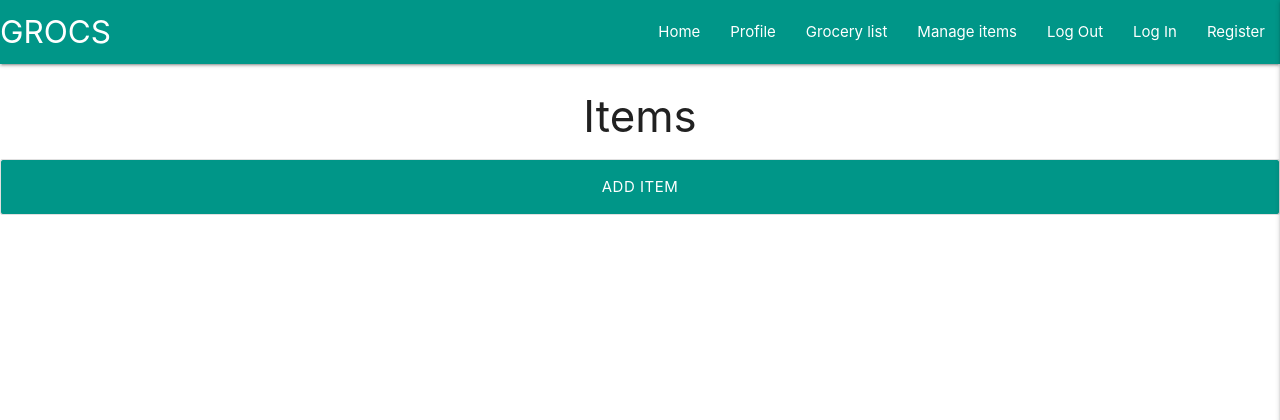
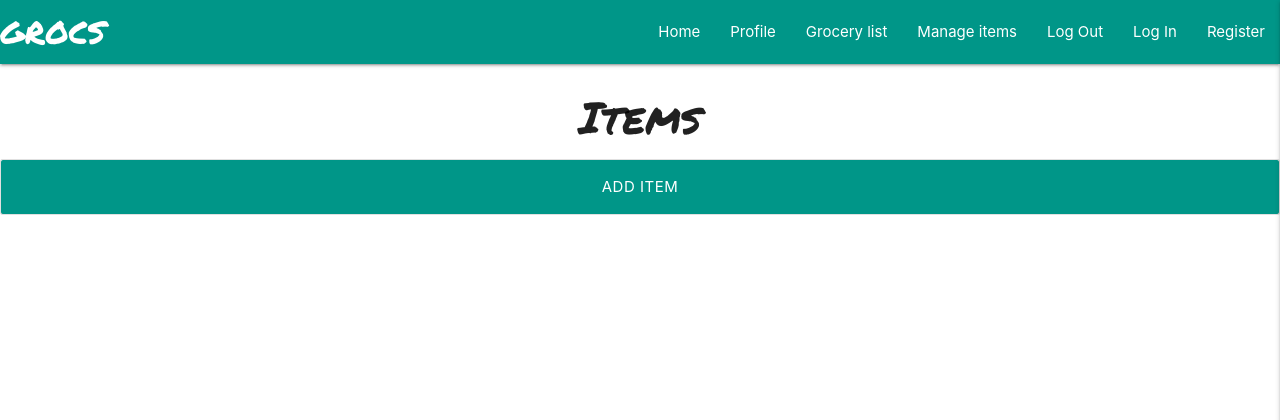
Before and after one commit to Code-Institute-Submissions/jildourixt-grocs, a Flask app: page / in a window 1280 px wide. Shown: the top 420 px of the page. Run offline with Flask 2, Linux system fonts and the light colour scheme; data that the repository does not hold is empty; some libraries are stand-ins or nearby versions.

Commit message:
update styling
add Permanent Marker fonts to titles and logo. Also updated README to reflect use of this and Font Awesome icons.

```diff
--- a/static/css/style.css
+++ b/static/css/style.css
@@ -5,3 +5,7 @@
 .add-btn {
     width: 100%;
 }
+
+h1, h2, h3, .brand-logo {
+    font-family: 'Permanent Marker', cursive;
+}
--- a/templates/base.html
+++ b/templates/base.html
@@ -5,6 +5,7 @@
     <meta name="viewport" content="width=device-width, initial-scale=1.0">
     <link rel="stylesheet" href="https://cdnjs.cloudflare.com/ajax/libs/font-awesome/5.13.1/css/all.min.css"
         integrity="sha512-xA6Hp6oezhjd6LiLZynuukm80f8BoZ3OpcEYaqKoCV3HKQDrYjDE1Gu8ocxgxoXmwmSzM4iqPvCsOkQNiu41GA==" crossorigin="anonymous" type="text/css">
+    <link href="https://fonts.googleapis.com/css2?family=Permanent+Marker&display=swap" rel="stylesheet">
     <link rel="stylesheet" href="https://cdnjs.cloudflare.com/ajax/libs/materialize/1.0.0/css/materialize.min.css" type="text/css">
     <link rel="stylesheet" href="{{ url_for('static', filename='css/style.css') }}" type="text/css">
     {% block styles %}
```
Also changed, not shown: README.md.
